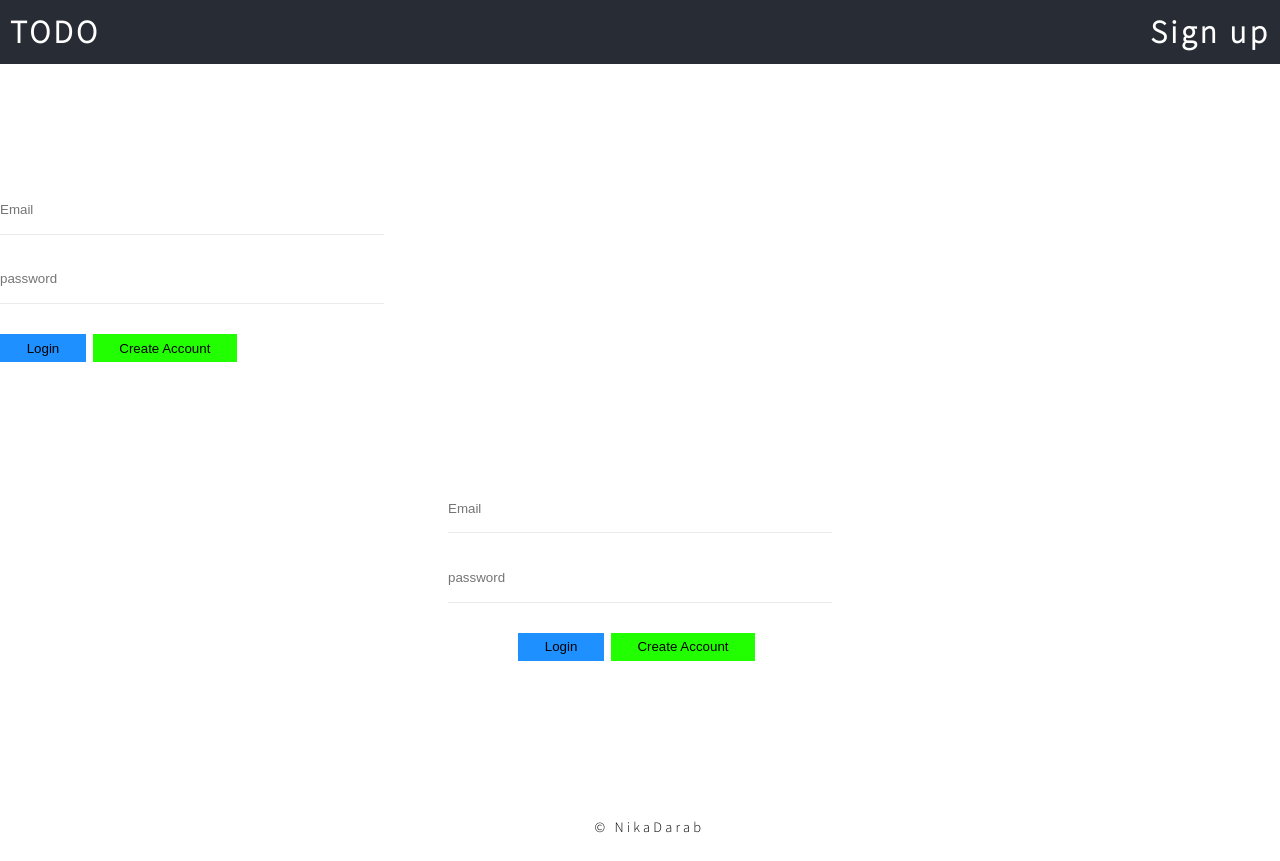
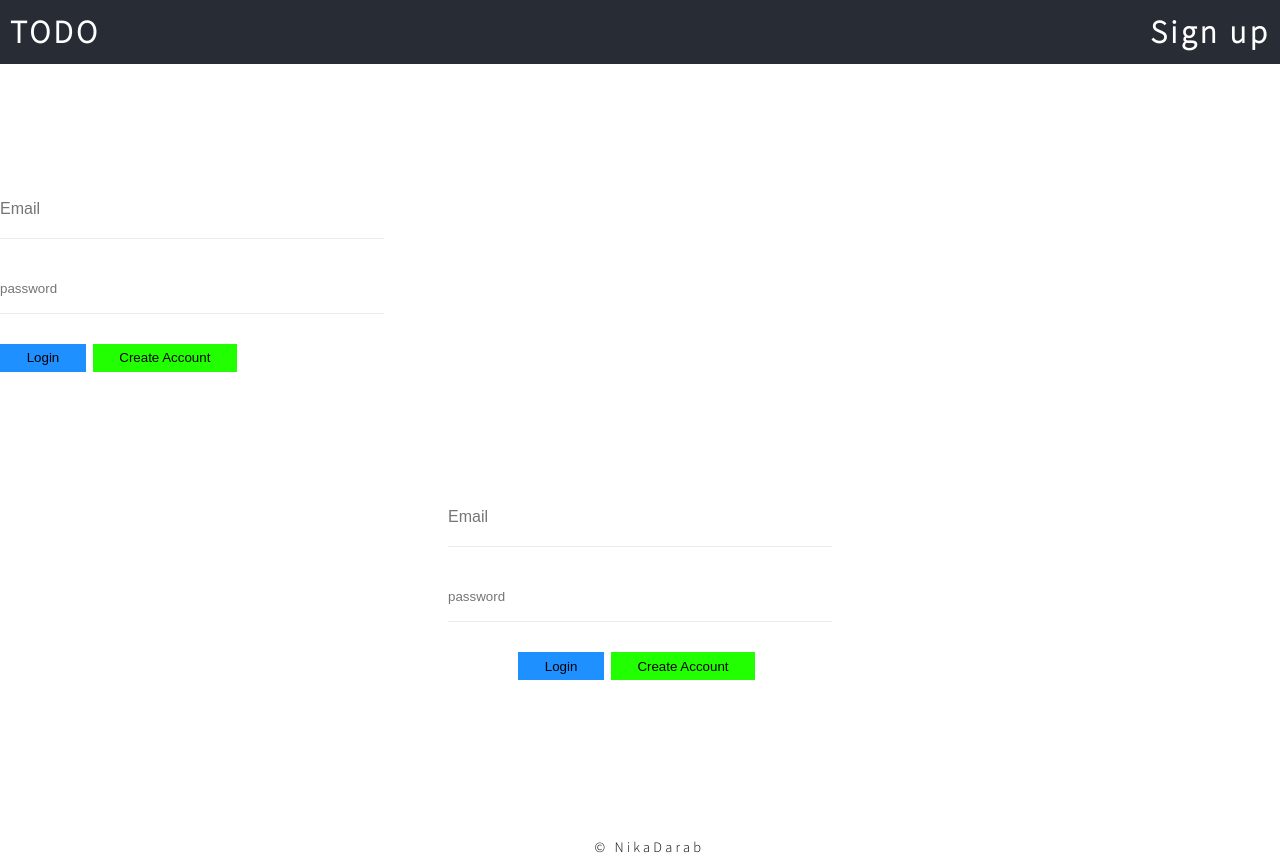
Before and after one commit to NikaDarab/todo, a React (Create React App) app: page /register in a window 1280 px wide. Built offline with nearby package versions, Linux system fonts and the light colour scheme.

Commit message:
preventing autozoom on form on safari

```diff
--- a/src/App.css
+++ b/src/App.css
@@ -8,12 +8,16 @@ body {
   box-sizing: border-box;
   margin: 0;
   padding: 0;
+  font-size: 16px;
 }
 
 form {
   display: block;
   width: 100%;
   padding: 2em;
+}
+input[type="text"] {
+  font-size: inherit;
 }
 h2 {
   width: 100%;
```
